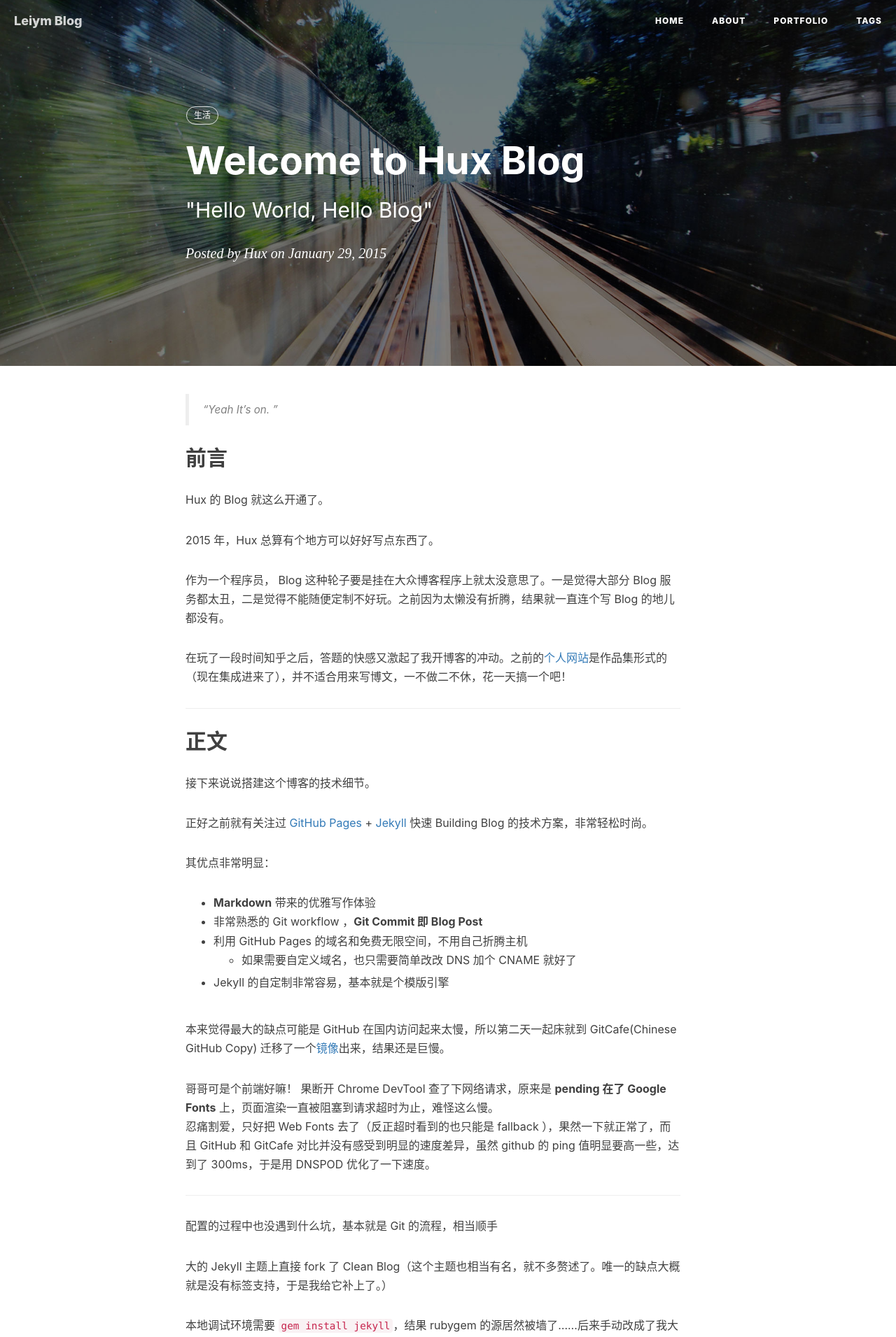
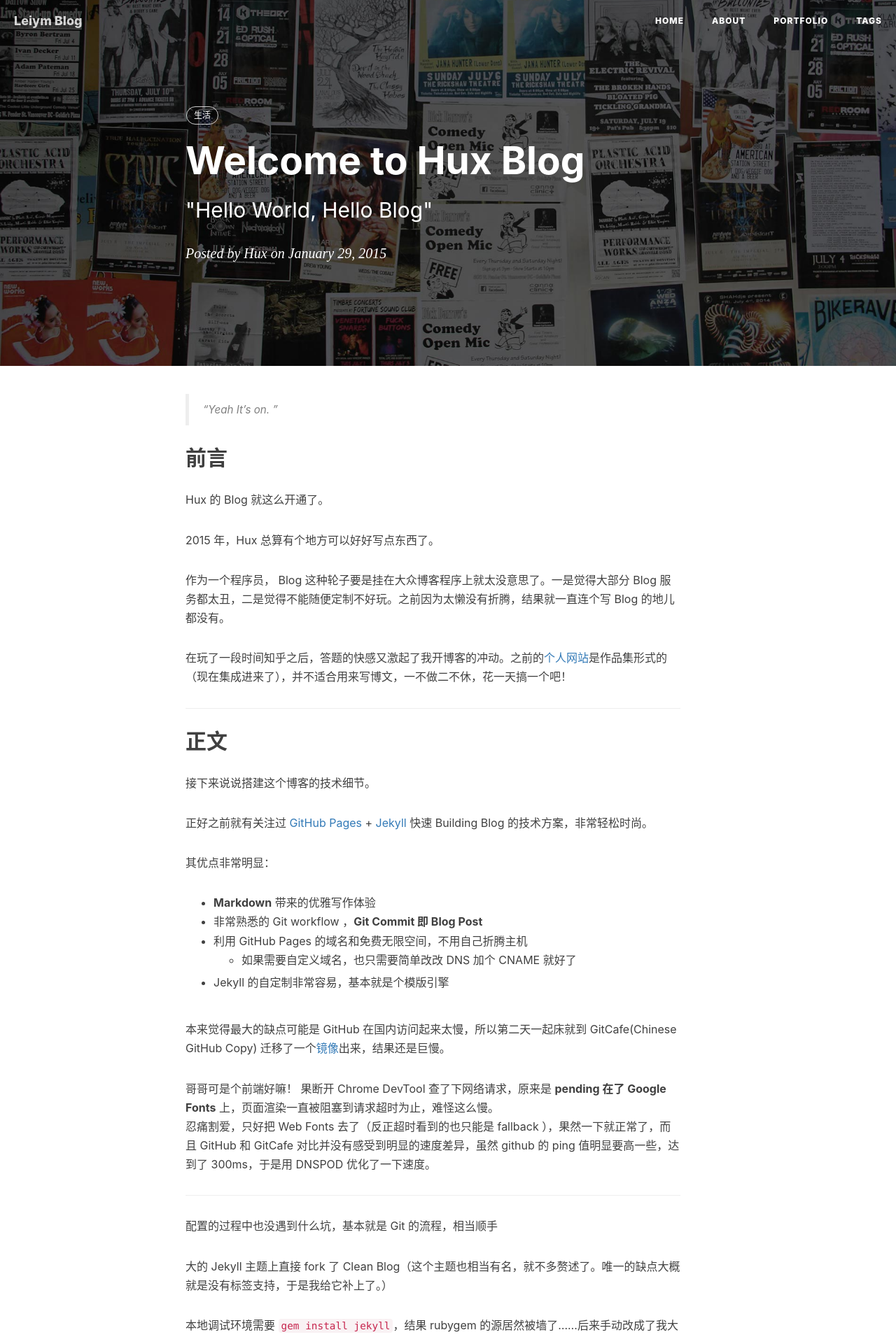
Before and after one commit to ozaki8/missmiaom.github.io, a Jekyll site: the page built from _posts/2014-01-29-hello-2015.markdown, in a window 1280 px wide. Shown: the top 1911 px of the page at 70% size. Built offline with Jekyll 4.4.1, drawn with Linux system fonts in a browser that asks for light colours; nearby versions of some CDN libraries; comment, search, counter and statistics services are not loaded.

Commit message:
Update 2014-01-29-hello-2015.markdown

```diff
--- a/_posts/2014-01-29-hello-2015.markdown
+++ b/_posts/2014-01-29-hello-2015.markdown
@@ -4,7 +4,6 @@ title:      "Welcome to Hux Blog"
 subtitle:   " \"Hello World, Hello Blog\""
 date:       2015-01-29 12:00:00
 author:     "Hux"
-header-img: "img/post-bg-2015.jpg"
 tags:
     - 生活
 ---
```
